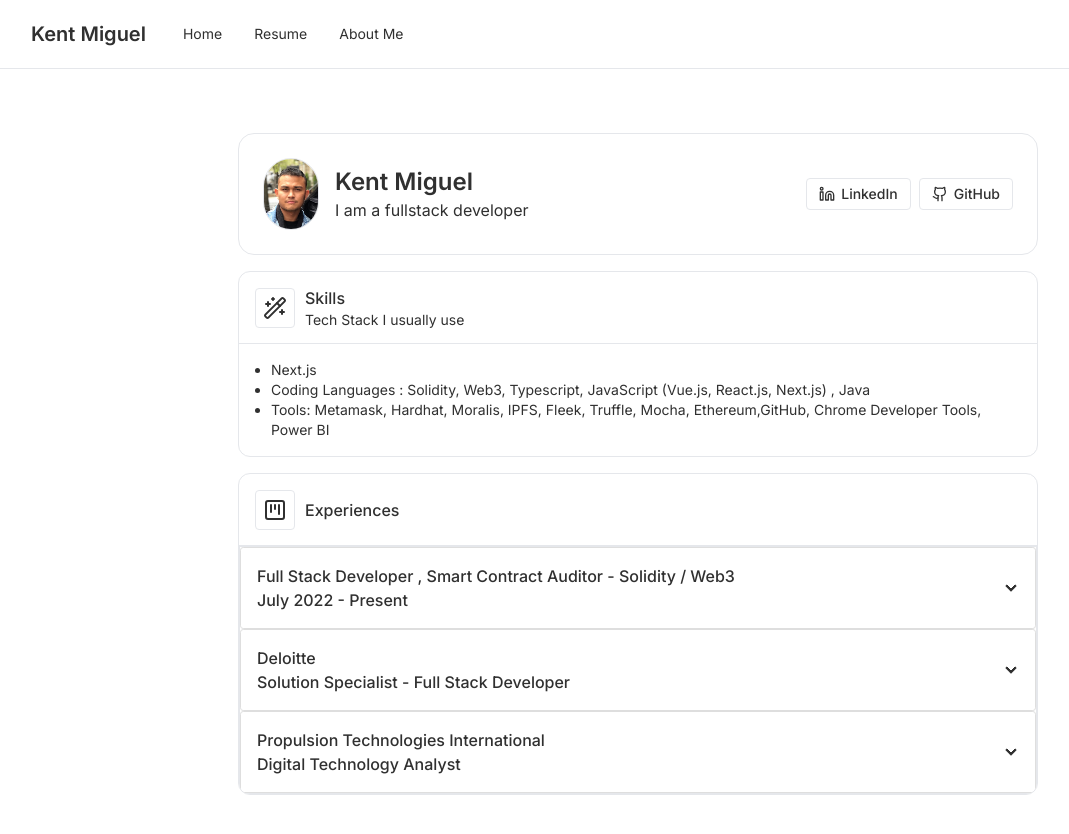
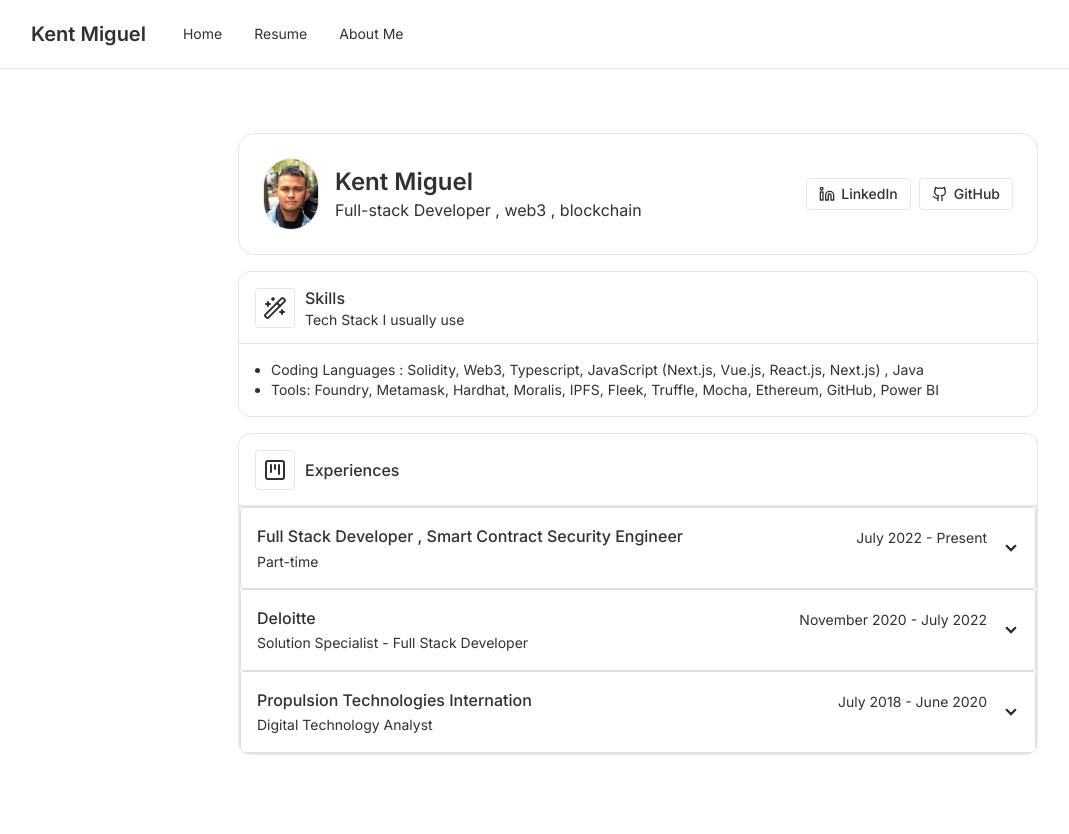
Before and after one commit to kmiguel10/www, a Next.js app: page /resume in a window 1280 px wide. Shown: the top 834 px of the page, without its empty margins (2-1071 px from the left). Built offline with nearby package versions, Linux system fonts and the light colour scheme.

Commit message:
Edited Resume contents

```diff
--- a/app/components/pages/about-me.tsx
+++ b/app/components/pages/about-me.tsx
@@ -13,7 +13,7 @@ const AboutMe = () => {
     >
       <div className="line-clamp-1 text-ellipsis text-sm text-gray-11 px-4 py-4">
         <p className="overflow-auto">
-          I am a full stack developer with experience in React.js and Vue.js. I
+          I am a full-stack developer with experience in React.js and Vue.js. I
           also have a strong interest in the blockchain technology and web3. I
           was a previous fullstack developer at Deloitte and I took a year off
           to travel in Europe. Now, I am looking for new job opportunities.
--- a/app/components/pages/header.tsx
+++ b/app/components/pages/header.tsx
@@ -16,7 +16,7 @@ const ProfileHeader = () => {
             Kent Miguel
           </div>
           <span className="mt-0.5 text-sm text-gray-11 md:mt-1 md:text-base">
-            I am a fullstack developer
+            Full-stack Developer , web3 , blockchain
           </span>
         </div>
       </div>
--- a/app/components/pages/my-socials.tsx
+++ b/app/components/pages/my-socials.tsx
@@ -1,25 +1,29 @@
 import React from "react";
 import ContentDisplay from "../layouts/content-display";
-import { Star, FileText } from "lucide-react";
+import { Hand, Mail } from "lucide-react";
 import Button from "../ui/button";
 
 const MySocials = () => {
   return (
     <ContentDisplay
       className="w-full min-[960px]:w-64 col-span-2"
-      symbol={<Star />}
-      name="Connect"
-      description="Follow me on my socials"
+      symbol={<Hand />}
+      name="Get in touch"
+      description=""
       button={
-        <Button size="sm" href="/resume" rightIcon={<FileText />}>
-          Resume
+        <Button
+          size="sm"
+          href="mailto:kentmiguel10@gmail.com"
+          rightIcon={<Mail />}
+        >
+          Email
         </Button>
       }
     >
       <div className="line-clamp-1 text-ellipsis text-sm text-gray-11 p-4">
         <p className="overflow-auto ">
-          After taking a year off from work. I am currently looking for new job
-          opportunities. You can look at and download my resume.
+          I am actively looking for job opportunities. My inbox is open and feel
+          free to ask me anything!
         </p>
       </div>
     </ContentDisplay>
--- a/app/components/pages/resume/resume-content.tsx
+++ b/app/components/pages/resume/resume-content.tsx
@@ -10,18 +10,28 @@ const ResumeContent = () => {
       name="Experiences"
       description=""
     >
-      <div className="grid grid-flow-row auto-rows-max flex-col overflow-hidden rounded-none border border-gray-6 bg-gray-2">
+      <div className="grid grid-flow-row auto-rows-max flex-col overflow-hidden rounded-none border border-gray-6 bg-gray-2 ">
         <div className="collapse collapse-arrow border-base-300 border border-gray-6 bg-gray-2">
           <input type="radio" name="my-accordion-2" checked={undefined} />
-          <div className="collapse-title text-md font-medium">
-            <div>
-              Full Stack Developer , Smart Contract Auditor - Solidity / Web3
+          <div className="collapse-title text-md md:rounded-2xl">
+            <div className="flex w-full items-center md:flex-row md:justify-between">
+              <div className="font-medium ">
+                Full Stack Developer , Smart Contract Security Engineer
+              </div>
+              <span className="mt-0.5 text-sm text-gray-11 md:mt-1 md:text-small">
+                July 2022 - Present
+              </span>
             </div>
-            <span className="mt-0.5 text-sm text-gray-11 md:mt-1 md:text-base">
-              July 2022 - Present
-            </span>
+            <div className="hidden space-x-2 md:flex">
+              <span className="mt-0.5 text-sm text-gray-11 md:mt-1 md:text-small">
+                Part-time
+              </span>
+            </div>
           </div>
           <div className="collapse-content">
+            <p className="text-md font-semibold">
+              Smart Contract Auditor - Code4Arena , Shelock DeFi
+            </p>
             <ul className="list-disc px-4">
               <li>
                 Audited DeFi protocols using Foundry and Hardhat to search and
@@ -31,28 +41,29 @@ const ResumeContent = () => {
                 Refactored code by writing and executing test cases to improve
                 gas optimizations
               </li>
-              <li>
-                Click to open this one and close others Click to open this one
-                and close others{" "}
-              </li>
             </ul>
           </div>
         </div>
         <div className="collapse collapse-arrow border-base-300 border border-gray-6 bg-gray-2border border-gray-6 bg-gray-2">
           <input type="radio" name="my-accordion-2" />
-          <div className="collapse-title text-md font-medium">
-            <div>Deloitte</div>
-            <span className="mt-0.5 text-sm text-gray-11 md:mt-1 md:text-base">
+          <div className="collapse-title text-md">
+            <div className="flex w-full items-center md:flex-row md:justify-between">
+              <div className="font-medium ">Deloitte</div>
+              <span className="mt-0.5 text-sm text-gray-11 md:mt-1 md:text-small">
+                November 2020 - July 2022
+              </span>
+            </div>
+            <span className="mt-0.5 text-sm text-gray-11 md:mt-1 md:text-small">
               Solution Specialist - Full Stack Developer
             </span>
           </div>
           <div className="collapse-content">
             <ul className="list-disc px-4">
               <li>
-                Developed 21 single page applications using Vue.js with
-                Typescript from a .NET based legacy web application which is
-                utilized by 1000s of users filing for worker’s compensation in
-                the state of Pennyslvania
+                Developed single page applications using Vue.js with Typescript
+                from a .NET based legacy web application which is utilized by
+                1000s of users filing for worker’s compensation in the state of
+                Pennyslvania
               </li>
               <li>
                 Built RESTful Web API’s using ASP.NET used to serve data between
@@ -70,9 +81,16 @@ const ResumeContent = () => {
         </div>
         <div className="collapse collapse-arrow border-base-300 border border-gray-6 bg-gray-2">
           <input type="radio" name="my-accordion-2" />
-          <div className="collapse-title text-md font-medium">
-            <div>Propulsion Technologies International</div>
-            <span className="mt-0.5 text-sm text-gray-11 md:mt-1 md:text-base">
+          <div className="collapse-title text-md">
+            <div className="flex w-full items-center md:flex-row md:justify-between">
+              <div className="font-medium ">
+                Propulsion Technologies Internation
+              </div>
+              <span className="mt-0.5 text-sm text-gray-11 md:mt-1 md:text-small">
+                July 2018 - June 2020
+              </span>
+            </div>
+            <span className="mt-0.5 text-sm text-gray-11 md:mt-1 md:text-small">
               Digital Technology Analyst
             </span>
           </div>
--- a/app/components/pages/resume/skills.tsx
+++ b/app/components/pages/resume/skills.tsx
@@ -12,14 +12,13 @@ const Skills = () => {
     >
       <div className="line-clamp-1 text-ellipsis text-sm text-gray-11 px-4 py-4">
         <ul className="list-disc px-4 overflow-auto">
-          <li>Next.js</li>
           <li>
-            Coding Languages : Solidity, Web3, Typescript, JavaScript (Vue.js,
-            React.js, Next.js) , Java
+            Coding Languages : Solidity, Web3, Typescript, JavaScript (Next.js,
+            Vue.js, React.js, Next.js) , Java
           </li>
           <li>
-            Tools: Metamask, Hardhat, Moralis, IPFS, Fleek, Truffle, Mocha,
-            Ethereum,GitHub, Chrome Developer Tools, Power BI
+            Tools: Foundry, Metamask, Hardhat, Moralis, IPFS, Fleek, Truffle,
+            Mocha, Ethereum, GitHub, Power BI
           </li>
         </ul>
       </div>
```
